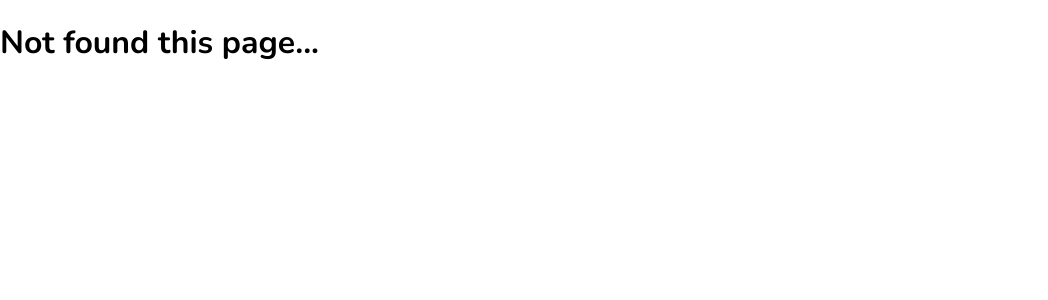
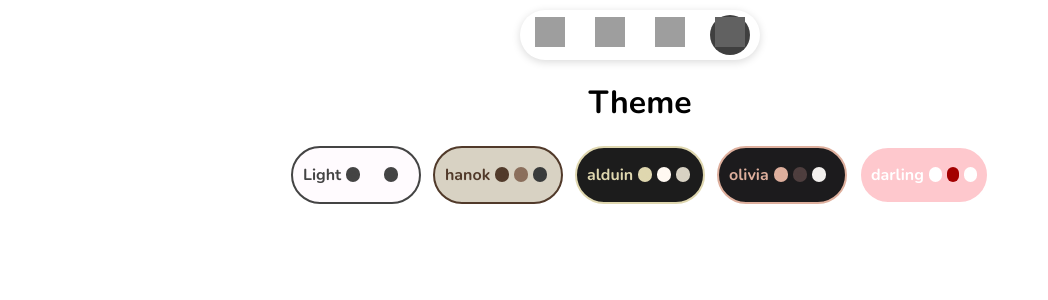
Before and after one commit to NobpasinTumdee/FlashLoop, a React (Vite) app in the folder Flash-loop/: page /#/theme in a window 1280 px wide. Before the commit this address had no page. Shown: the top 300 px of the page, without its empty margins (0-1048 px from the left). Built offline with nearby package versions, Linux system fonts and the light colour scheme; grey boxes are pictures that could not be loaded.

Commit message:
Save Theme

```diff
--- a/Flash-loop/src/App.css
+++ b/Flash-loop/src/App.css
@@ -7,3 +7,49 @@ body {
     background-color: #424242;
     color: #fff;
 }
+
+*::-webkit-scrollbar {
+    display: none;
+    /* For Chrome, Safari, and Opera */
+}
+
+:root {
+    --text: #444444;
+    --text-header: #FFFBFE;
+    --text-hover: #FFFBFE;
+    --border: #444444;
+    --border-background: #948676;
+    --background: #FFFBFE;
+}
+[data-theme="hanok"] {
+    --text: #393B3B;
+    --text-header: #8B6F5C;
+    --text-hover: #D8D2C3;
+    --border: #513A2A;
+    --border-background: #CDC0AF;
+    --background: #D8D2C3;
+}
+[data-theme="olivia"] {
+    --text: #F2EFED;
+    --text-header: #4E3E3E;
+    --text-hover: #1C1B1D;
+    --border: #DEAF9D;
+    --border-background: #4E3E3E;
+    --background: #1C1B1D;
+}
+[data-theme="alduin"] {
+    --text: #D8D2C3;
+    --text-header: #FFF9F2;
+    --text-hover: #1C1C1C;
+    --border: #DFD7AF;
+    --border-background: #FFF9F2;
+    --background: #1C1C1C;
+}
+[data-theme="darling"] {
+    --text: #FFFFFF;
+    --text-header: #A30000;
+    --text-hover: #FEC8CD;
+    --border: #FFFFFF;
+    --border-background: #513A2A;
+    --background: #FEC8CD;
+}
--- a/Flash-loop/src/App.tsx
+++ b/Flash-loop/src/App.tsx
@@ -5,6 +5,7 @@ import ReviewWords from './page/ReviewWords';
 import Layout from './Layout/Layout';
 import './App.css'
 import Home from './page/Home';
+import Theme from './page/Theme';
 
 const router = createHashRouter([
   {
@@ -16,6 +17,7 @@ const router = createHashRouter([
       { path: "/Home", element: <Home /> },
       { path: "/add", element: <AddWord /> },
       { path: "/review", element: <ReviewWords /> },
+      { path: "/theme", element: <Theme /> },
     ]
   }
 ]);
--- a/Flash-loop/src/Layout/Navbar.tsx
+++ b/Flash-loop/src/Layout/Navbar.tsx
@@ -17,6 +17,9 @@ const Navbar = () => {
                     <Link to="/review" className={`Nenu-nav ${isActive('/review') ? 'active' : ''}`}>
                         <img height={30} width={30} src="https://th.bing.com/th/id/R.892c6094d01d82aa1a83000715a97b20?rik=FyaZIUwCxAvDxw&pid=ImgRaw&r=0" alt="flash" />
                     </Link>
+                    <Link to="/theme" className={`Nenu-nav ${isActive('/theme') ? 'active' : ''}`}>
+                        <img height={30} width={30} src="https://cdn-icons-png.flaticon.com/512/749/749034.png" alt="theme" />
+                    </Link>
                 </div>
             </nav>
         </>
--- /dev/null
+++ b/Flash-loop/src/page/Theme.tsx
@@ -0,0 +1,78 @@
+import './page.css';
+
+const Theme = () => {
+
+    const setalduin = () => {
+        document.querySelector("body")?.setAttribute("data-theme", "alduin");
+        localStorage.setItem("SelectedTheme", "alduin")
+    }
+    const setolivia = () => {
+        document.querySelector("body")?.setAttribute("data-theme", "olivia");
+        localStorage.setItem("SelectedTheme", "olivia")
+    }
+    const setLight = () => {
+        document.querySelector("body")?.setAttribute("data-theme", "light");
+        localStorage.setItem("SelectedTheme", "light")
+    }
+    const sethanok = () => {
+        document.querySelector("body")?.setAttribute("data-theme", "hanok");
+        localStorage.setItem("SelectedTheme", "hanok")
+    }
+    const setdarling = () => {
+        document.querySelector("body")?.setAttribute("data-theme", "darling");
+        localStorage.setItem("SelectedTheme", "darling")
+    }
+
+    const SelectedTheme = localStorage.getItem("SelectedTheme");
+    if (SelectedTheme === "alduin") {
+        setalduin();
+    }else if (SelectedTheme === "olivia") {
+        setolivia();
+    }else if (SelectedTheme === "Light") {
+        setLight();
+    }else if (SelectedTheme === "hanok") {
+        sethanok();
+    }else if (SelectedTheme === "darling") {
+        setdarling();
+    }
+
+    return (
+        <>
+            <h1 style={{textAlign: 'center'}}>Theme</h1>
+            <div className='theme-contaner'>
+                <div onClick={setLight} className='theme-sub-select' style={{backgroundColor:'#FFFBFE',border:'2px solid #444444'}}>
+                    <p style={{color:'#444444'}}>Light</p>
+                    <span style={{backgroundColor:'#444444',color:'#444444'}} className='dot-span'>*</span>
+                    <span style={{backgroundColor:'#FFFBFE',color:'#FFFBFE'}} className='dot-span'>*</span>
+                    <span style={{backgroundColor:'#444444',color:'#444444'}} className='dot-span'>*</span>
+                </div>
+                <div onClick={sethanok} className='theme-sub-select' style={{backgroundColor:'#D8D2C3',border:'2px solid #513A2A'}}>
+                    <p style={{color:'#513A2A'}}>hanok</p>
+                    <span style={{backgroundColor:'#513A2A',color:'#513A2A'}} className='dot-span'>*</span>
+                    <span style={{backgroundColor:'#8B6F5C',color:'#8B6F5C'}} className='dot-span'>*</span>
+                    <span style={{backgroundColor:'#393B3B',color:'#393B3B'}} className='dot-span'>*</span>
+                </div>
+                <div onClick={setalduin} className='theme-sub-select' style={{backgroundColor:'#1C1C1C',border:'2px solid #DFD7AF'}}>
+                    <p style={{color:'#DFD7AF'}}>alduin</p>
+                    <span style={{backgroundColor:'#DFD7AF',color:'#DFD7AF'}} className='dot-span'>*</span>
+                    <span style={{backgroundColor:'#FFF9F2',color:'#FFF9F2'}} className='dot-span'>*</span>
+                    <span style={{backgroundColor:'#D8D2C3',color:'#D8D2C3'}} className='dot-span'>*</span>
+                </div>
+                <div onClick={setolivia} className='theme-sub-select' style={{backgroundColor:'#1C1B1D',border:'2px solid #DEAF9D'}}>
+                    <p style={{color:'#DEAF9D'}}>olivia</p>
+                    <span style={{backgroundColor:'#DEAF9D',color:'#DEAF9D'}} className='dot-span'>*</span>
+                    <span style={{backgroundColor:'#4E3E3E',color:'#4E3E3E'}} className='dot-span'>*</span>
+                    <span style={{backgroundColor:'#F2EFED',color:'#F2EFED'}} className='dot-span'>*</span>
+                </div>
+                <div onClick={setdarling} className='theme-sub-select' style={{backgroundColor:'#FEC8CD',border:'2px solid #FFFFFF'}}>
+                    <p style={{color:'#FFFFFF'}}>darling</p>
+                    <span style={{backgroundColor:'#FFFFFF',color:'#FFFFFF'}} className='dot-span'>*</span>
+                    <span style={{backgroundColor:'#A30000',color:'#A30000'}} className='dot-span'>*</span>
+                    <span style={{backgroundColor:'#FFFFFF',color:'#FFFFFF'}} className='dot-span'>*</span>
+                </div>
+            </div>
+        </>
+    )
+}
+
+export default Theme
--- a/Flash-loop/src/page/page.css
+++ b/Flash-loop/src/page/page.css
@@ -237,3 +237,41 @@
   border-radius: 10px;
 
 }
+
+
+
+
+
+
+/* Theme */
+.theme-contaner {
+  width: 80%;
+  margin: 0 10%;
+  display: grid;
+  grid-template-columns: repeat(auto-fit, minmax(130px, 130px));
+  gap: 12px;
+  justify-content: center;
+  text-align: center;
+}
+
+.theme-sub-select {
+  display: flex;
+  gap: 5px;
+  align-items: center;
+  text-align: center;
+  font-weight: 700;
+  padding: 0 10px;
+  border-radius: 40px;
+  cursor: pointer;
+  transition: 0.3s ease-in-out;
+}
+
+.theme-sub-select:hover {
+  scale: 1.2;
+}
+
+.dot-span {
+  width: 14px;
+  height: 15px;
+  border-radius: 20px;
+}
```
